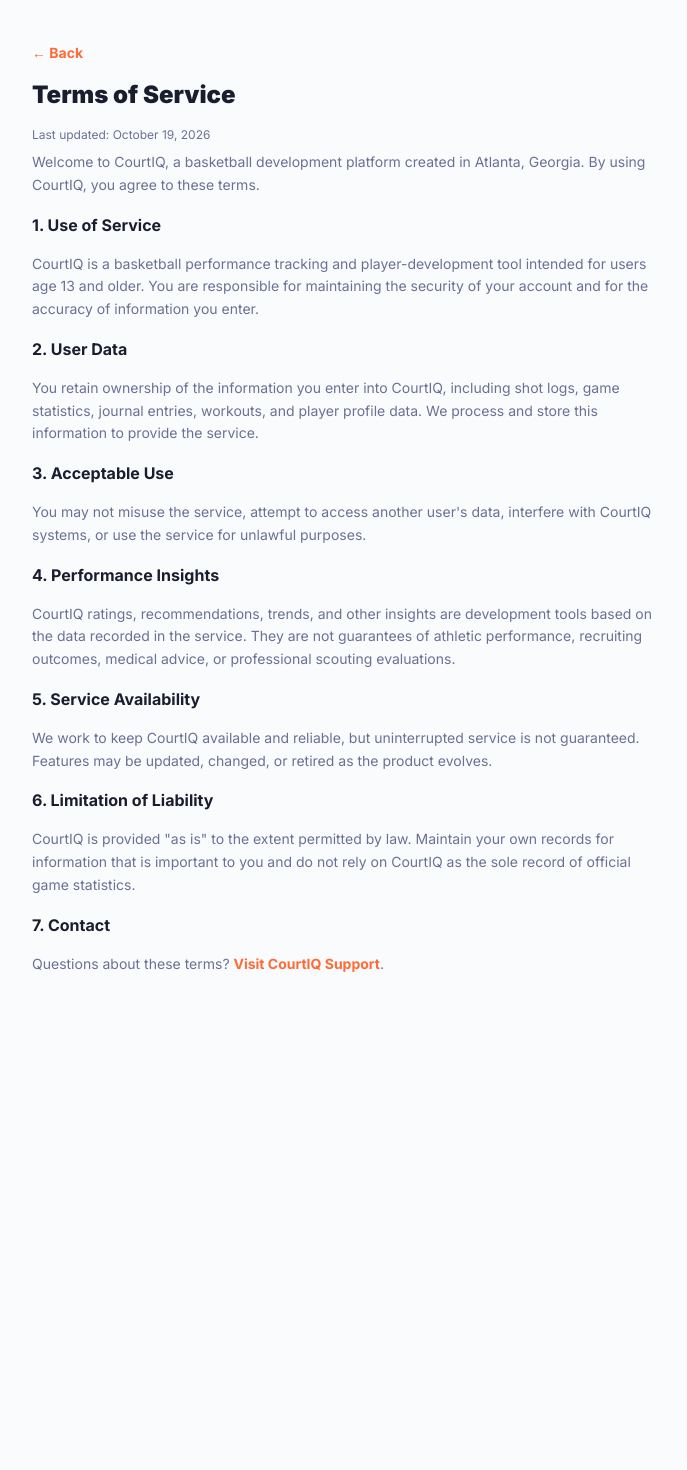
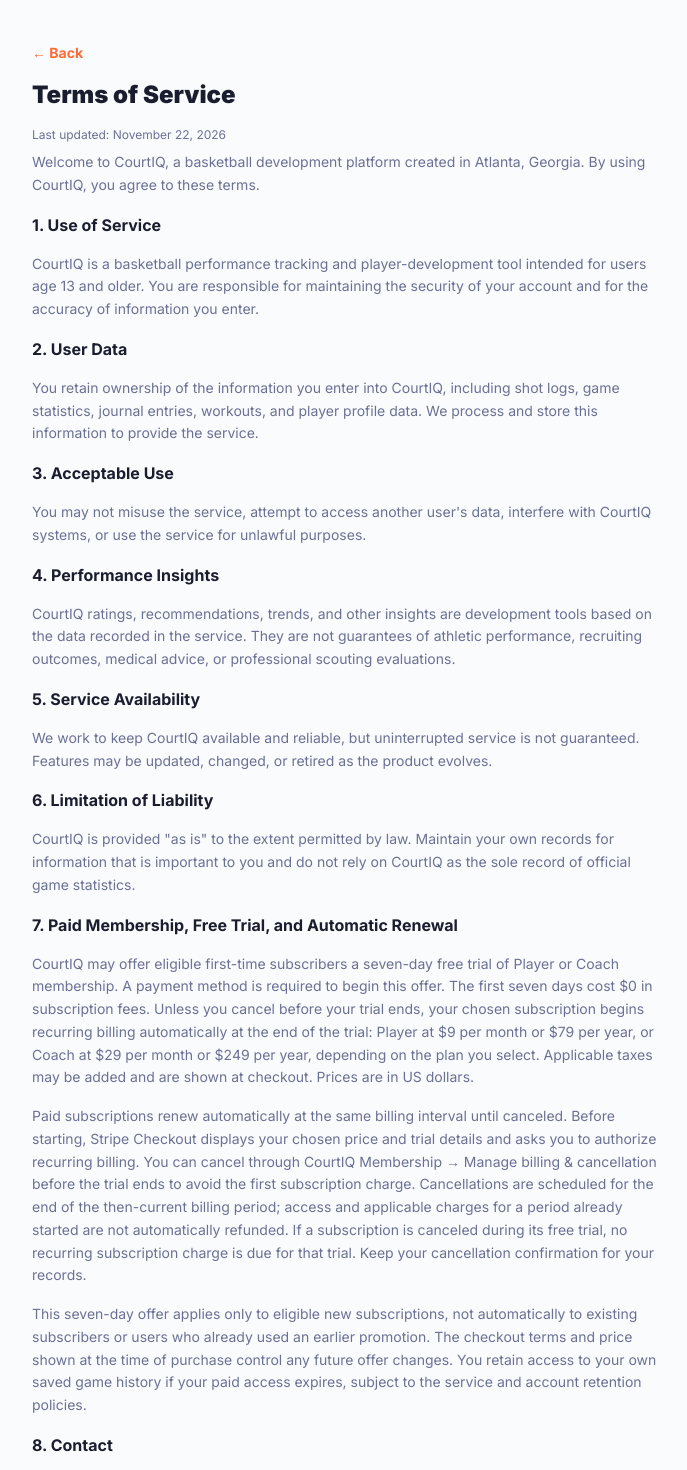
Before and after one commit to PivotTraining/CourtIQ, a Next.js app: page /terms in a window 1280 px wide. Shown: the top 1470 px of the page, without its empty margins (292-979 px from the left). Before the commit the page ends 1015 px from the top, so only its background shows below. Built offline with nearby package versions, Linux system fonts and the light colour scheme.

Commit message:
Publish clear seven-day free-trial and automatic-renewal disclosure before launch

```diff
--- a/src/app/terms/page.js
+++ b/src/app/terms/page.js
@@ -12,7 +12,7 @@ export default function TermsPage() {
     <div className="max-w-[680px] mx-auto px-6 py-10 min-h-screen bg-bg">
       <Link href="/" className="text-accent text-sm font-bold mb-4 inline-block">&larr; Back</Link>
       <h1 className="text-2xl font-black text-text mb-4">Terms of Service</h1>
-      <p className="text-xs text-text-sec mb-2">Last updated: October 19, 2026</p>
+      <p className="text-xs text-text-sec mb-2">Last updated: November 22, 2026</p>
       <div className="text-sm text-text-sec leading-relaxed flex flex-col gap-4">
         <p>Welcome to CourtIQ, a basketball development platform created in Atlanta, Georgia. By using CourtIQ, you agree to these terms.</p>
         <h2 className="text-base font-bold text-text">1. Use of Service</h2>
@@ -27,7 +27,11 @@ export default function TermsPage() {
         <p>We work to keep CourtIQ available and reliable, but uninterrupted service is not guaranteed. Features may be updated, changed, or retired as the product evolves.</p>
         <h2 className="text-base font-bold text-text">6. Limitation of Liability</h2>
         <p>CourtIQ is provided &quot;as is&quot; to the extent permitted by law. Maintain your own records for information that is important to you and do not rely on CourtIQ as the sole record of official game statistics.</p>
-        <h2 className="text-base font-bold text-text">7. Contact</h2>
+        <h2 className="text-base font-bold text-text">7. Paid Membership, Free Trial, and Automatic Renewal</h2>
+        <p>CourtIQ may offer eligible first-time subscribers a seven-day free trial of Player or Coach membership. A payment method is required to begin this offer. The first seven days cost $0 in subscription fees. Unless you cancel before your trial ends, your chosen subscription begins recurring billing automatically at the end of the trial: Player at $9 per month or $79 per year, or Coach at $29 per month or $249 per year, depending on the plan you select. Applicable taxes may be added and are shown at checkout. Prices are in US dollars.</p>
+        <p>Paid subscriptions renew automatically at the same billing interval until canceled. Before starting, Stripe Checkout displays your chosen price and trial details and asks you to authorize recurring billing. You can cancel through CourtIQ Membership &rarr; Manage billing &amp; cancellation before the trial ends to avoid the first subscription charge. Cancellations are scheduled for the end of the then-current billing period; access and applicable charges for a period already started are not automatically refunded. If a subscription is canceled during its free trial, no recurring subscription charge is due for that trial. Keep your cancellation confirmation for your records.</p>
+        <p>This seven-day offer applies only to eligible new subscriptions, not automatically to existing subscribers or users who already used an earlier promotion. The checkout terms and price shown at the time of purchase control any future offer changes. You retain access to your own saved game history if your paid access expires, subject to the service and account retention policies.</p>
+        <h2 className="text-base font-bold text-text">8. Contact</h2>
         <p>Questions about these terms? <Link href="/support" className="text-accent font-bold">Visit CourtIQ Support</Link>.</p>
       </div>
     </div>
```
